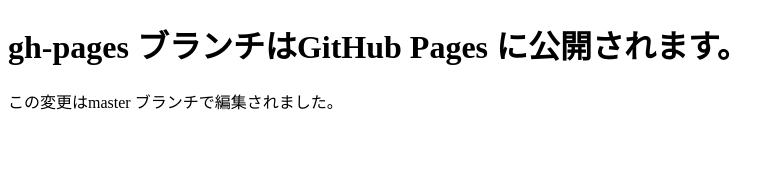
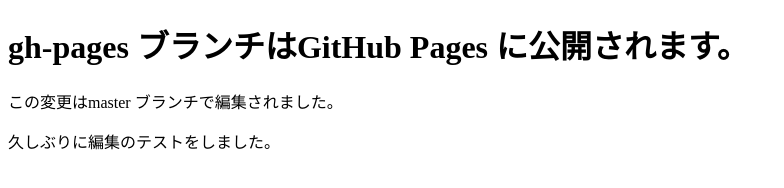
Before and after one commit to elliot215/git-study, a plain HTML site: page index.html in a window 1280 px wide. Shown: the whole page, without its empty margins (0-784 px from the left). Drawn offline with Linux system fonts and the light colour scheme.

Commit message:
GitHub Pagesを久しぶりに編集

```diff
--- a/index.html
+++ b/index.html
@@ -7,5 +7,6 @@
 <body>
     <h1>gh-pages ブランチはGitHub Pages に公開されます。</h1>
     <p>この変更はmaster ブランチで編集されました。</p>
+    <p>久しぶりに編集のテストをしました。</p>
 </body>
 </html>
```
